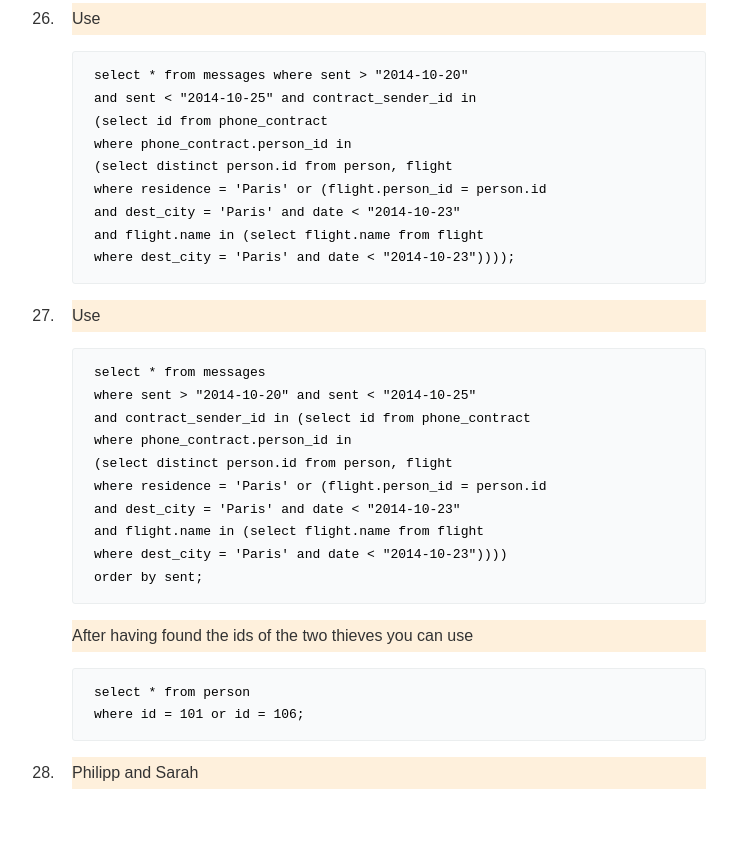
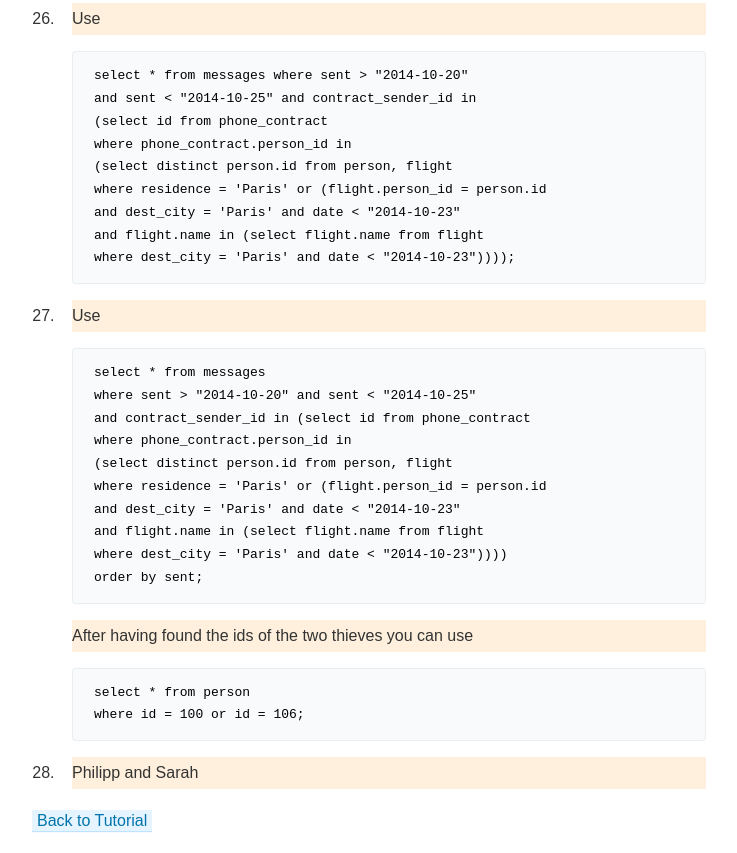
Before and after one commit to OpenTechSchool/sql-tutorial, a plain HTML site: page chapter3_solutions.html in a window 1280 px wide. Shown: the part 2634-3487 px from the top of the page, without its empty margins (271-1008 px from the left). Before the commit the page ends 3439 px from the top, so only its background shows below. Drawn offline with Linux system fonts and the light colour scheme; a web font is replaced by a local one.

Commit message:
Add links back to tutorial

```diff
--- a/chapter3_solutions.html
+++ b/chapter3_solutions.html
@@ -144,7 +144,7 @@ order by sent;
 <p class=answer>After having found the ids of the two thieves you can use</p>
 <pre>
 select * from person
-where id = 101 or id = 106;
+where id = 100 or id = 106;
 </pre>
 </li>
 
@@ -152,6 +152,7 @@ where id = 101 or id = 106;
 
 </ol>
 
+<p><a href="chapter3.html">Back to Tutorial</a></p>
 
 
 </body>
```
Also changed, not shown: chapter4_solutions.html (+2 -0 lines), chapter5_solutions.html (+2 -0 lines), chapter6_solutions.html (+2 -0 lines).
